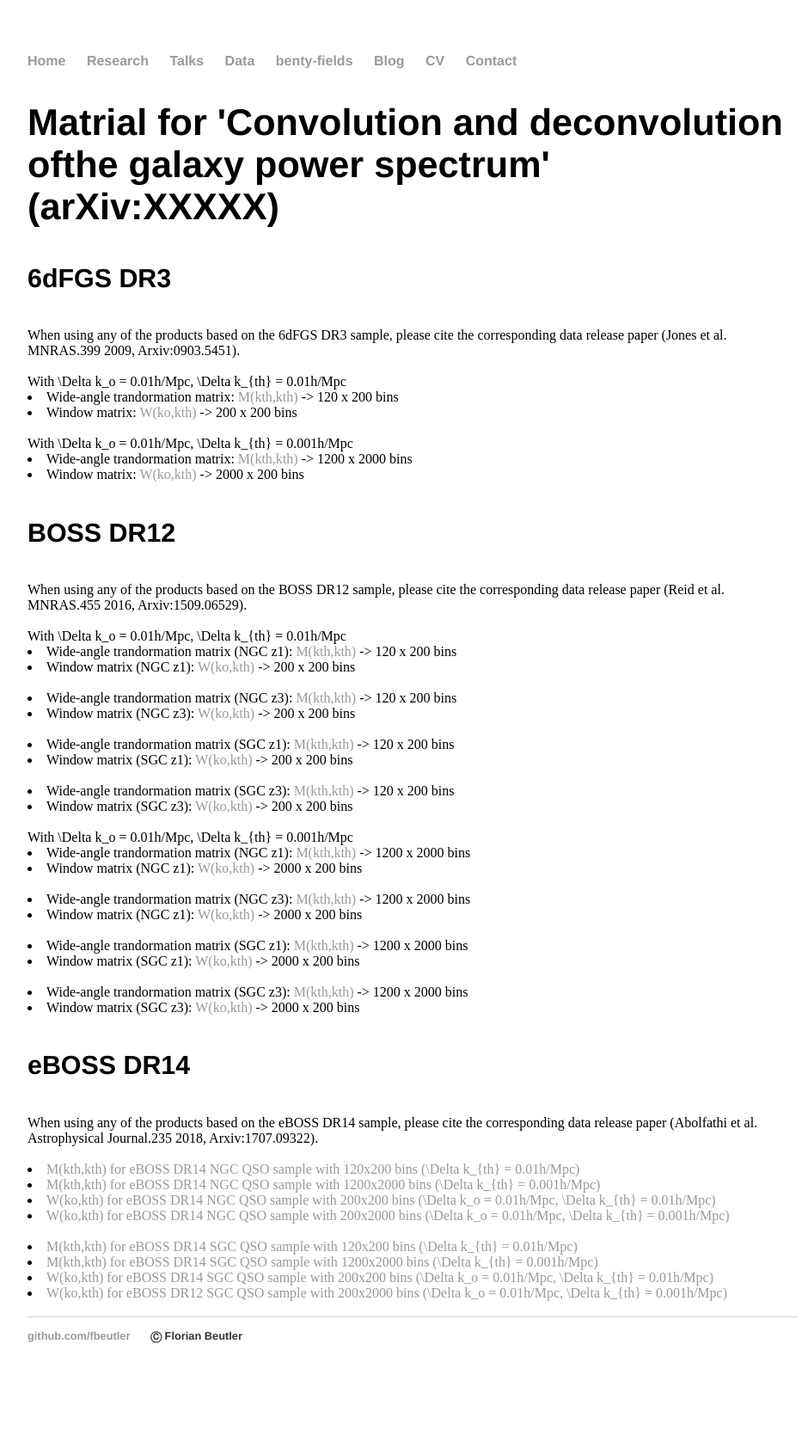
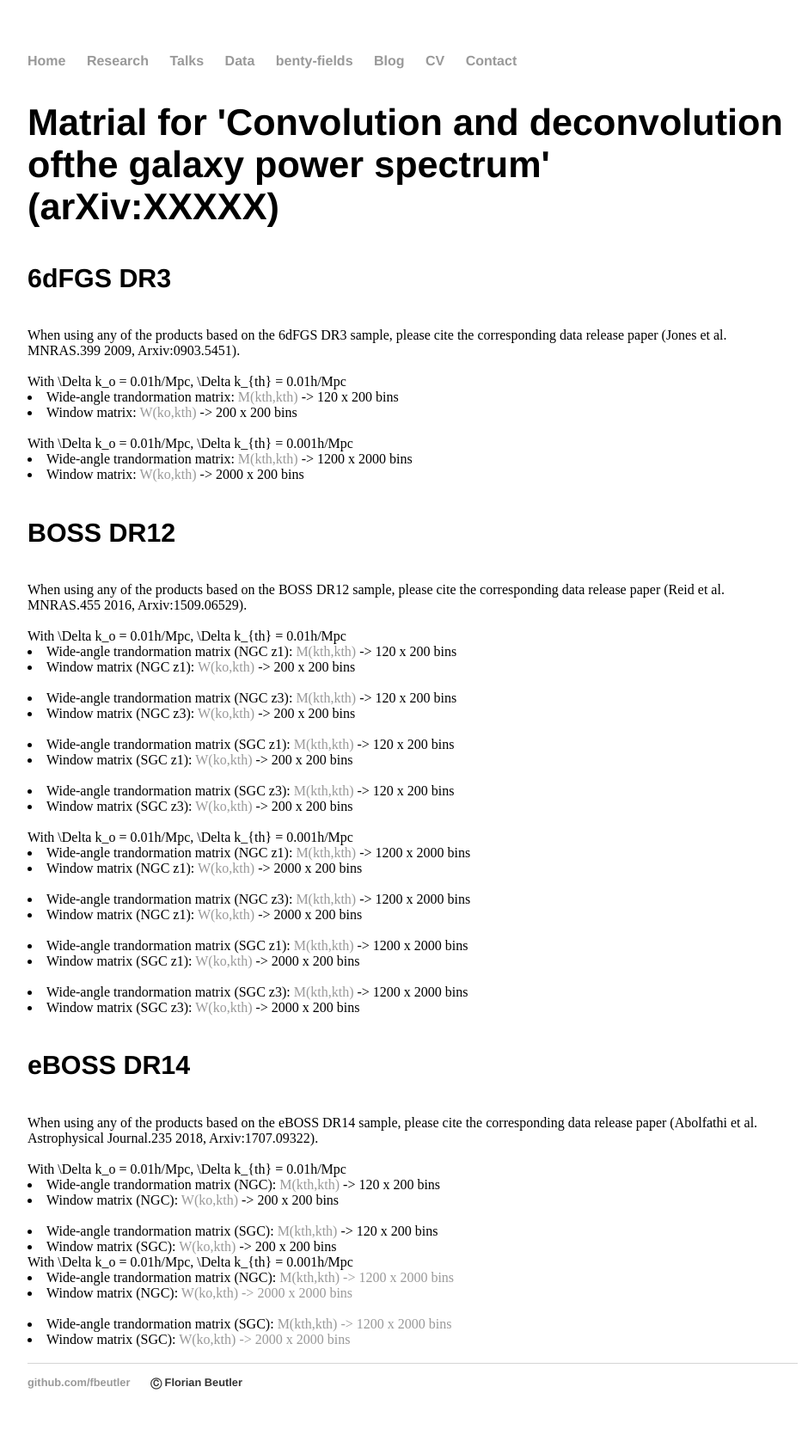
Before and after one commit to fbeutler/fbeutler.github.io, a Jekyll site: the page built from hub/deconv_paper.html, in a window 1280 px wide. Shown: the whole page at 86% size, without its empty margins (160-1100 px from the left). Built offline with Jekyll 4.4.1, drawn with Linux system fonts in a browser that asks for light colours; before the commit the page ends 1623 px from its top, so only the background shows below that.

Commit message:
Update deconv_paper.html

```diff
--- a/hub/deconv_paper.html
+++ b/hub/deconv_paper.html
@@ -94,29 +94,33 @@
 	    When using any of the products based on the eBOSS DR14 sample, please cite the corresponding data release paper (Abolfathi et al.
 	    Astrophysical Journal.235 2018, Arxiv:1707.09322).<br><br>
 
+    With \Delta k_o = 0.01h/Mpc, \Delta k_{th} = 0.01h/Mpc<br>
     <li>
-        <a href="M2D_pk_eBOSS_DR14_QSO_NGC_1_1_1_1_1_10_1.dat">M(kth,kth) for eBOSS DR14 NGC QSO sample with 120x200 bins (\Delta k_{th} = 0.01h/Mpc)</a>
+        Wide-angle trandormation matrix (NGC): <a href="M2D_pk_eBOSS_DR14_QSO_NGC_1_1_1_1_1_10_1.dat">M(kth,kth)</a> -> 120 x 200 bins
     </li>
     <li>
-	<a href="M2D_pk_eBOSS_DR14_QSO_NGC_1_1_1_1_1_10_10.dat">M(kth,kth) for eBOSS DR14 NGC QSO sample with 1200x2000 bins (\Delta k_{th} = 0.001h/Mpc)</a>
+        Window matrix (NGC): <a href="W2D_pk_eBOSS_DR14_QSO_NGC_1_1_1_1_1_10_1.dat">W(ko,kth)</a> -> 200 x 200 bins
+    </li><br>
+    <li>
+        Wide-angle trandormation matrix (SGC): <a href="M2D_pk_eBOSS_DR14_QSO_SGC_1_1_1_1_1_10_1.dat">M(kth,kth)</a> -> 120 x 200 bins
     </li>
     <li>
-        <a href="W2D_pk_eBOSS_DR14_QSO_NGC_1_1_1_1_1_10_1.dat">W(ko,kth) for eBOSS DR14 NGC QSO sample with 200x200 bins (\Delta k_o = 0.01h/Mpc, \Delta k_{th} = 0.01h/Mpc)</a>
+        Window matrix (SGC): <a href="W2D_pk_eBOSS_DR14_QSO_SGC_1_1_1_1_1_10_1.dat">W(ko,kth)</a> -> 200 x 200 bins
+    </li>
+
+    With \Delta k_o = 0.01h/Mpc, \Delta k_{th} = 0.001h/Mpc<br>
+    <li>
+	Wide-angle trandormation matrix (NGC): <a href="M2D_pk_eBOSS_DR14_QSO_NGC_1_1_1_1_1_10_10.dat">M(kth,kth) -> 1200 x 2000 bins</a>
     </li>
     <li>
-	<a href="W2D_pk_eBOSS_DR14_QSO_NGC_1_1_1_1_1_10_10.dat">W(ko,kth) for eBOSS DR14 NGC QSO sample with 200x2000 bins (\Delta k_o = 0.01h/Mpc, \Delta k_{th} = 0.001h/Mpc)</a>
+	Window matrix (NGC): <a href="W2D_pk_eBOSS_DR14_QSO_NGC_1_1_1_1_1_10_10.dat">W(ko,kth) -> 2000 x 2000 bins</a>
     </li><br>
+
     <li>
-        <a href="M2D_pk_eBOSS_DR14_QSO_SGC_1_1_1_1_1_10_1.dat">M(kth,kth) for eBOSS DR14 SGC QSO sample with 120x200 bins (\Delta k_{th} = 0.01h/Mpc)</a>
+	Wide-angle trandormation matrix (SGC): <a href="M2D_pk_eBOSS_DR14_QSO_SGC_1_1_1_1_1_10_10.dat">M(kth,kth) -> 1200 x 2000 bins</a>
     </li>
     <li>
-	<a href="M2D_pk_eBOSS_DR14_QSO_SGC_1_1_1_1_1_10_10.dat">M(kth,kth) for eBOSS DR14 SGC QSO sample with 1200x2000 bins (\Delta k_{th} = 0.001h/Mpc)</a>
-    </li>
-    <li>
-        <a href="W2D_pk_eBOSS_DR14_QSO_SGC_1_1_1_1_1_10_1.dat">W(ko,kth) for eBOSS DR14 SGC QSO sample with 200x200 bins (\Delta k_o = 0.01h/Mpc, \Delta k_{th} = 0.01h/Mpc)</a>
-    </li>
-    <li>
-	<a href="W2D_pk_eBOSS_DR14_QSO_SGC_1_1_1_1_1_10_10.dat">W(ko,kth) for eBOSS DR12 SGC QSO sample with 200x2000 bins (\Delta k_o = 0.01h/Mpc, \Delta k_{th} = 0.001h/Mpc)</a>
+	Window matrix (SGC): <a href="W2D_pk_eBOSS_DR14_QSO_SGC_1_1_1_1_1_10_10.dat">W(ko,kth) -> 2000 x 2000 bins</a>
     </li>
 
 </div><br>
```
